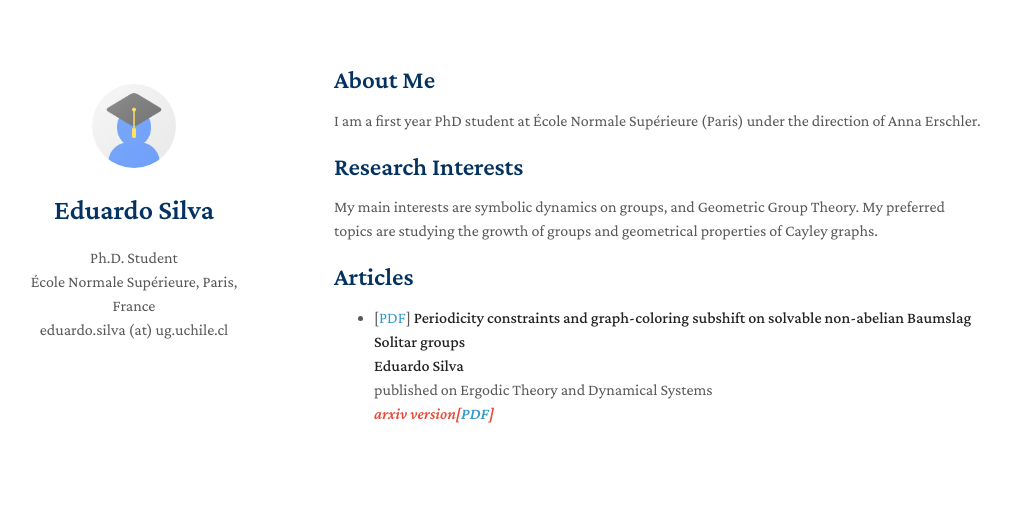
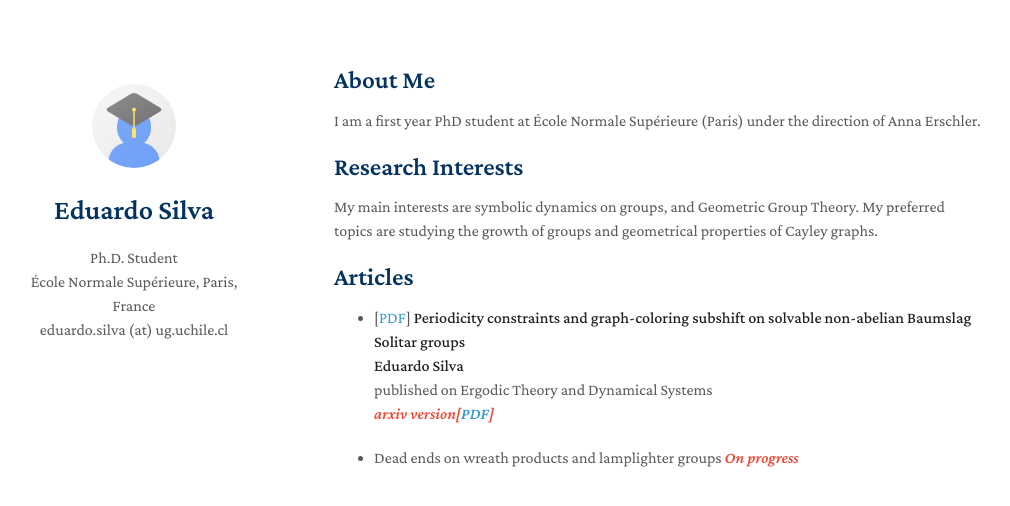
Before and after one commit to edoasd/esilvaa, a Jekyll site: the page built from index.md, in a window 1280 px wide. Shown: the top 506 px of the page, without its empty margins (136-1146 px from the left). Built offline with Jekyll 4.4.1, drawn with Linux system fonts in a browser that asks for light colours; nearby versions of some CDN libraries; a style sheet for code colours, icons or effects is not loaded.

Commit message:
Update index.md

```diff
--- a/index.md
+++ b/index.md
@@ -36,6 +36,11 @@ My main interests are symbolic dynamics on groups, and Geometric Group Theory. M
 published on Ergodic Theory and Dynamical Systems
   <br>
   <strong><i style="color:#e74d3c">arxiv version[[PDF](https://arxiv.org/abs/2103.04414)] </i></strong>
+
+
+- Dead ends on wreath products and lamplighter groups
+ <strong><i style="color:#e74d3c"> On progress </i></strong>
+
 <!--##
 Other: [another page](./other.html)
 -->
```
